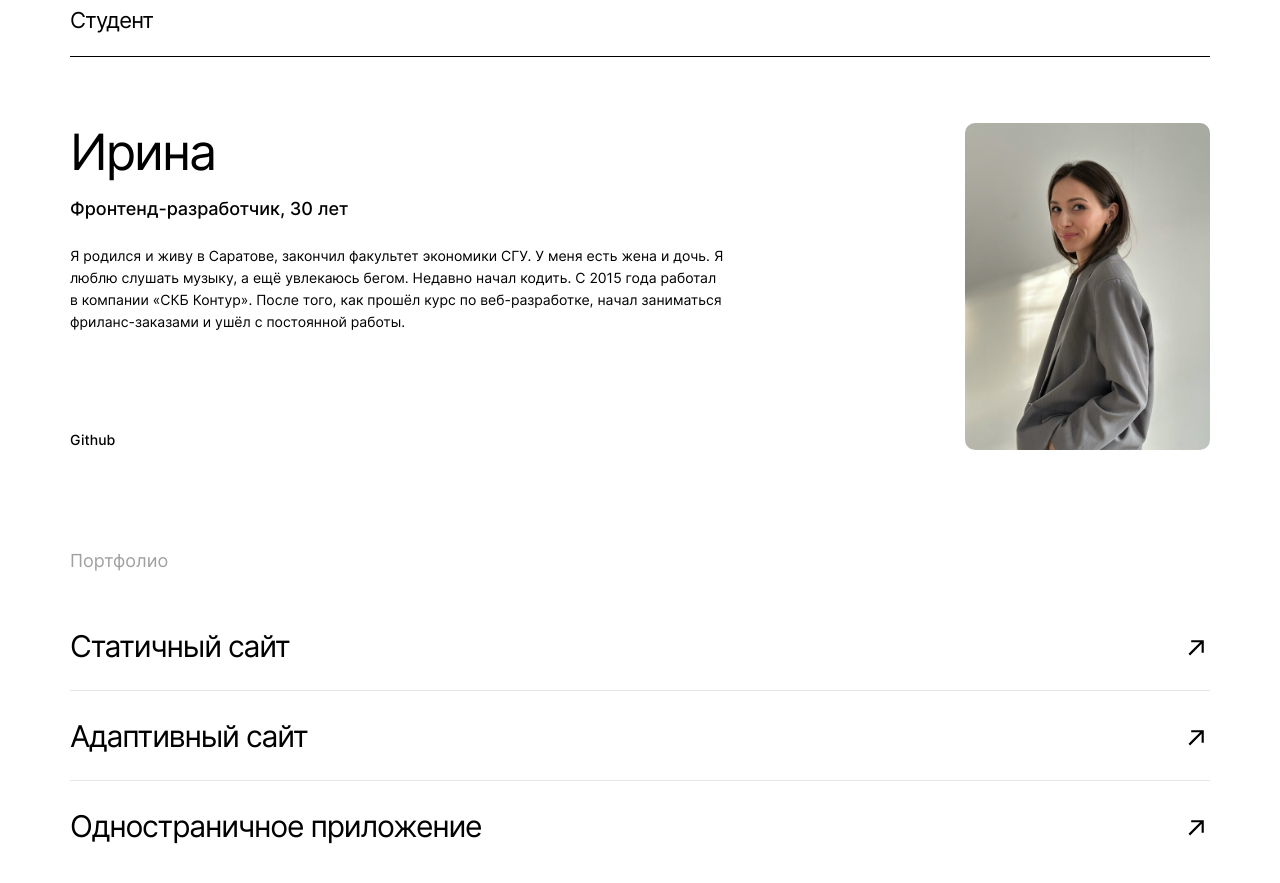
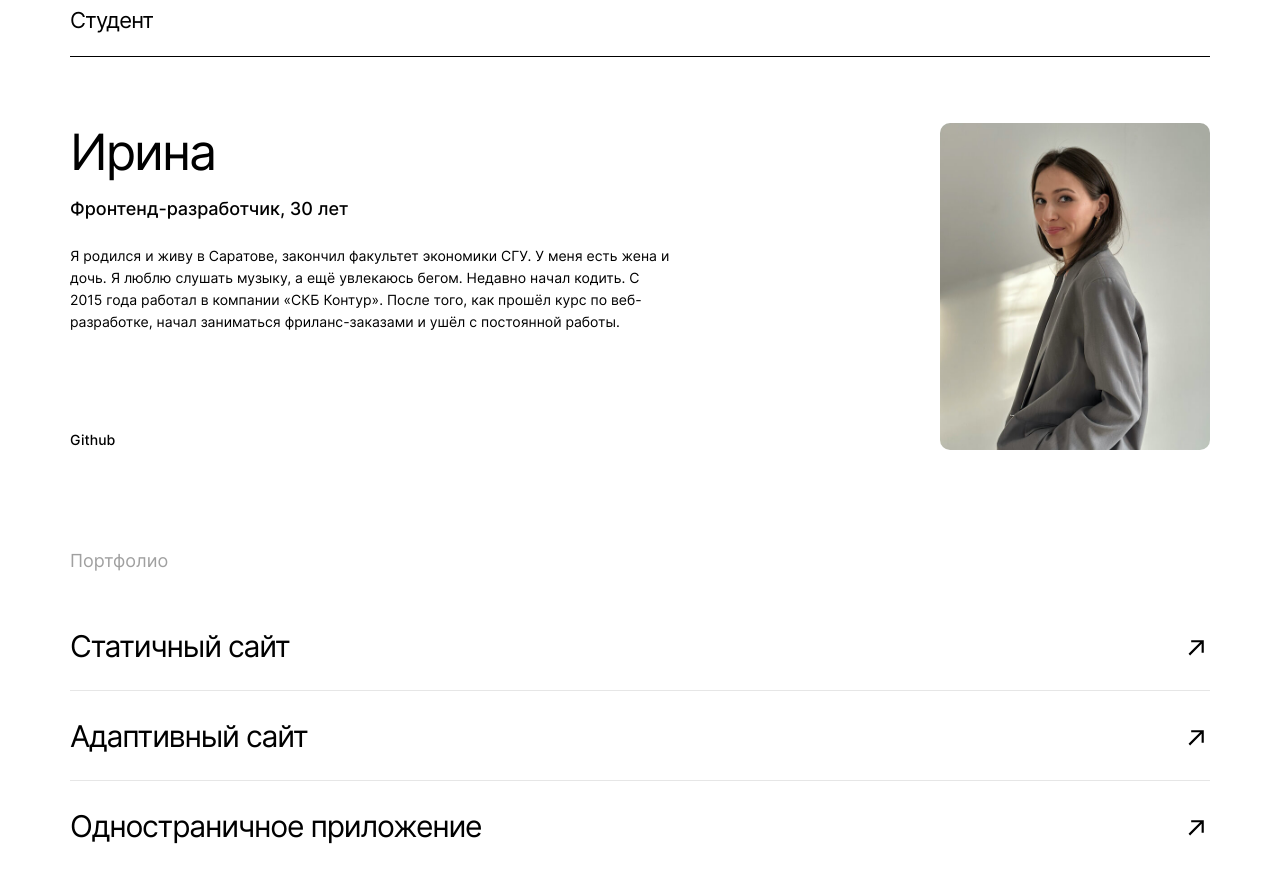
Before and after one commit to iranaumovich/movies-explorer-frontend, a React (Create React App) app: page / in a window 1280 px wide. Shown: the part 2000-2883 px from the top of the page. Built offline with nearby package versions, Linux system fonts and the light colour scheme.

Commit message:
fix: исправить фото профиля

```diff
--- a/src/components/AboutMe/style.css
+++ b/src/components/AboutMe/style.css
@@ -58,6 +58,7 @@
 
   .about-me__container {
     flex-direction: row-reverse;
+    justify-content: space-between;
     margin-top: 66px;
     gap: 49px;
   }
@@ -84,6 +85,7 @@
   }
 
   .about-me__text {
+    max-width: 364px;
     font-size: 12px;
     line-height: 18px;
     margin-top: 20px;
@@ -121,6 +123,7 @@
   }
 
   .about-me__text {
+    max-width: 600px;
     font-size: 14px;
     line-height: 22px;
     margin-top: 26px;
```
